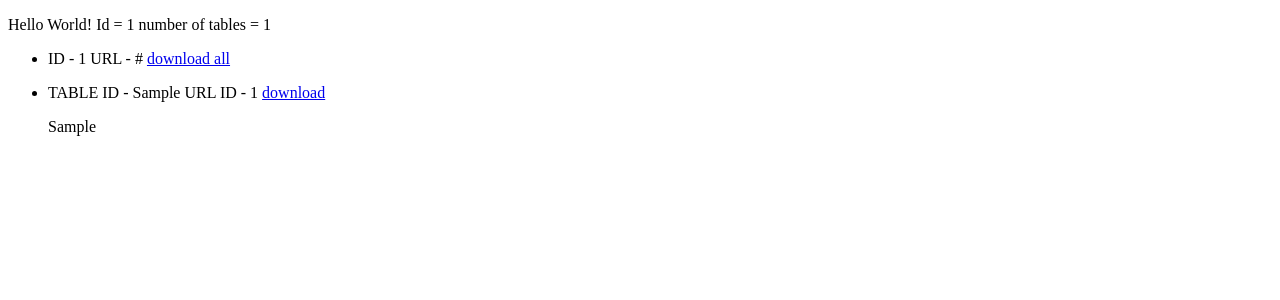
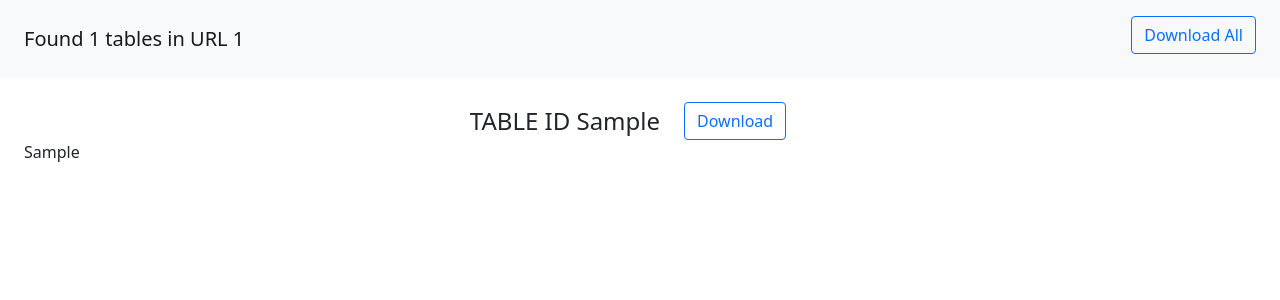
Before and after one commit to Aidanddow/cs20-main, a Django app: template backend/templates/streamline/preview_page.html in a window 1280 px wide. Shown: the top 300 px of the page. Run offline with Django 3.2, Linux system fonts and the light colour scheme; the template is opened without the code that fills it: most values are stand-ins (such as "Sample title", 1, 10 or a date in 2020).

Commit message:
Added simple Css to preview page

```diff
--- a/backend/config/settings.py
+++ b/backend/config/settings.py
@@ -124,7 +124,10 @@ USE_TZ = True
 
 # Static files (CSS, JavaScript, Images)
 # https://docs.djangoproject.com/en/2.2/howto/static-files/
+STATIC_URL = '/static/'
+STATICFILES_DIRS = (
+    os.path.join(BASE_DIR, "static/"),
+)
 
-STATIC_URL = '/static/'
 MEDIA_URL = '/media/'
 CSV_URL = '/csv/'
--- /dev/null
+++ b/backend/static/css/style.css
@@ -0,0 +1,77 @@
+/* Code from https://codepen.io/andornagy/pen/EVXpbR */
+
+table {
+	width: 850px;
+	border-collapse: collapse;
+	margin:30px auto;
+	}
+
+/* Zebra striping */
+tr:nth-of-type(odd) {
+	background: #eee;
+	}
+
+th {
+	background: #3498db;
+	color: white;
+	font-weight: bold;
+	}
+
+td, th {
+	padding: 6px;
+	border: 1px solid #ccc;
+	text-align: center;
+	font-size: 14px;
+	}
+
+/*
+Max width before this PARTICULAR table gets nasty
+This query will take effect for any screen smaller than 760px
+and also iPads specifically.
+*/
+@media
+only screen and (max-width: 760px),
+(min-device-width: 768px) and (max-device-width: 1024px)  {
+
+	table {
+	  	width: 100%;
+	}
+
+	/* Force table to not be like tables anymore */
+	table, thead, tbody, th, td, tr {
+		display: block;
+	}
+
+	/* Hide table headers (but not display: none;, for accessibility) */
+	thead tr {
+		position: absolute;
+		top: -9999px;
+		left: -9999px;
+	}
+
+	tr { border: 1px solid #ccc; }
+
+	td {
+		/* Behave  like a "row" */
+		border: none;
+		border-bottom: 1px solid #eee;
+		position: relative;
+		padding-left: 50%;
+	}
+
+	td:before {
+		/* Now like a table header */
+		position: absolute;
+		/* Top/left values mimic padding */
+		top: 6px;
+		left: 6px;
+		width: 45%;
+		padding-right: 10px;
+		white-space: nowrap;
+		/* Label the data */
+		content: attr(data-column);
+
+		color: #000;
+		font-weight: bold;
+	}
+}
--- a/backend/templates/streamline/preview_page.html
+++ b/backend/templates/streamline/preview_page.html
@@ -1,3 +1,4 @@
+{% load static %}
 <!DOCTYPE html>
 <html lang="en">
 <head>
@@ -5,31 +6,39 @@
     <meta name="viewport" content="width=device-width, initial-scale=1.0">
     <meta http-equiv="X-UA-Compatible" content="ie=edge">
     <title>Extracted Tables</title>
+
+    <link rel="stylesheet" href="https://cdn.jsdelivr.net/npm/bootstrap@5.1.3/dist/css/bootstrap.min.css" integrity="sha384-1BmE4kWBq78iYhFldvKuhfTAU6auU8tT94WrHftjDbrCEXSU1oBoqyl2QvZ6jIW3" crossorigin="anonymous">
+    <script src="https://cdn.jsdelivr.net/npm/bootstrap@5.1.3/dist/js/bootstrap.min.js" integrity="sha384-QJHtvGhmr9XOIpI6YVutG+2QOK9T+ZnN4kzFN1RtK3zEFEIsxhlmWl5/YESvpZ13" crossorigin="anonymous"></script>
+
+    <link rel="stylesheet" type="text/css" href="{% static 'css/style.css' %}"/>
 </head>
 <body>
-        <p>Hello World! Id = {{ Web_Page_Url.id }} number of tables = {{ table_count }}</p>
-
         <div>
-                <ul>
-                        <li class="w3-bar">
-                                <p>ID - {{ Web_Page_Url.id }} URL - {{ Web_Page_Url.url }}
-                                <a href="{% url 'download_page' table_ids table_type %}">download all</a></p>
+                <nav class="navbar navbar-light justify-content-between bg-light">
+                        <span class="navbar-brand mx-4 mb-0 h1">Found {{ table_count }} tables in URL {{url_id}}</span>
+                        <ul class="navbar-nav">
+                                <li class="nav-item">
+                                        <a class="btn btn-outline-primary mx-4 mt-2" href="{% url 'download_page' table_ids table_type %}">Download All</a></p>
                                 </li>
                         </ul>
+                </nav>
+
+                <ul class="list-group list-group-flush">
+                        {% for table in Web_Page_Tables %}
+                                <li class="list-group-item p-4">
+                                        <div class="d-flex flex-row align-items-center justify-content-center">
+                                                <h4 class="mb-0">TABLE ID {{ table.0 }}</h4>
+                                                <a class="btn btn-outline-primary mb-0 mx-4" href="{% url 'download_page'  table.0 table_type %}">Download</a>
                                         </div>
 
-        <div>
-        <ul>
-                {% for table in Web_Page_Tables %}
-                        <li class="w3-bar">
-                        <p>TABLE ID - {{ table.0 }} URL ID - {{ Web_Page_Url.id }}
-                        <a href="{% url 'download_page'  table.0 table_type %}">download</a></p>
                                         {{table.1 | safe}}
                                 </li>
                         {% endfor %}
                 </ul>
         </div>
+
 </body>
 </html>
 
+
 <!-- specidy download file and do the same for all other file types -->
```
Also changed, not shown: backend/streamline/utils/generics.py (+5 -2 lines). Lines whose indentation alone changed are shown as unchanged.
